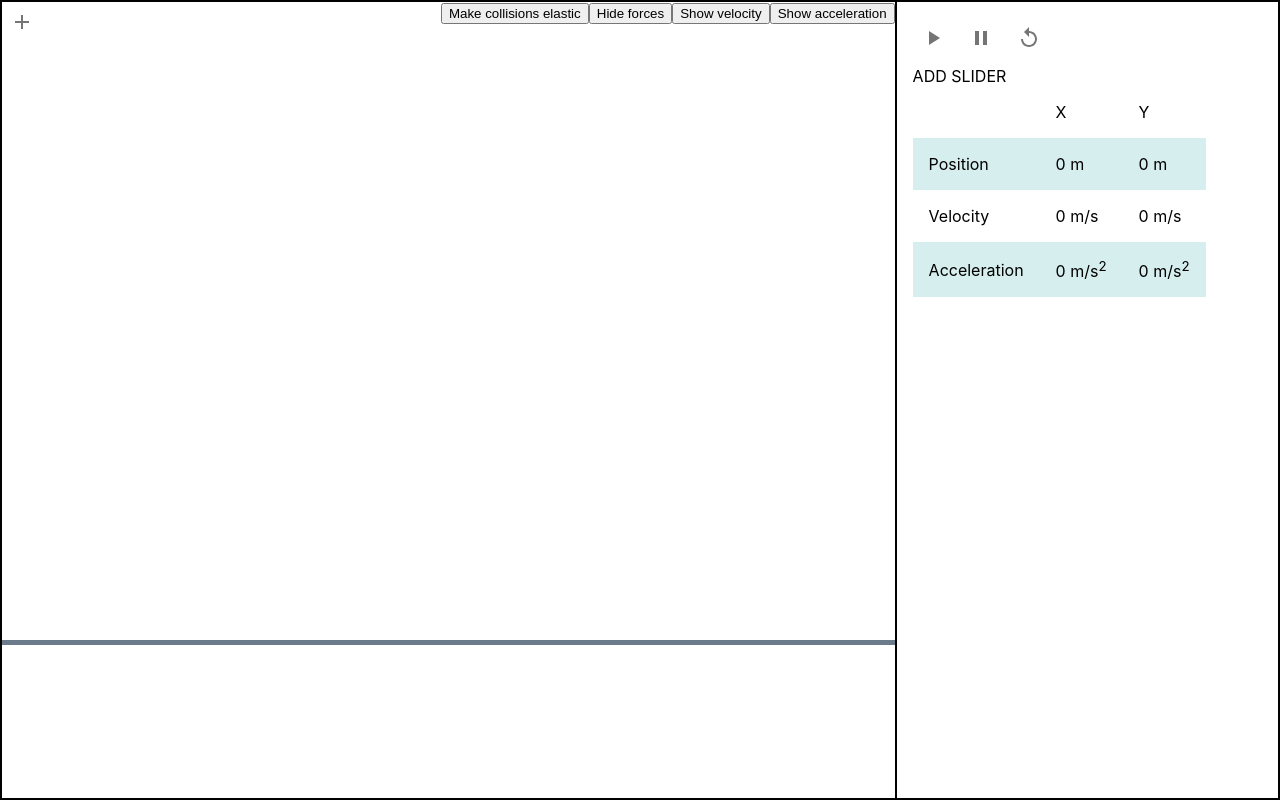
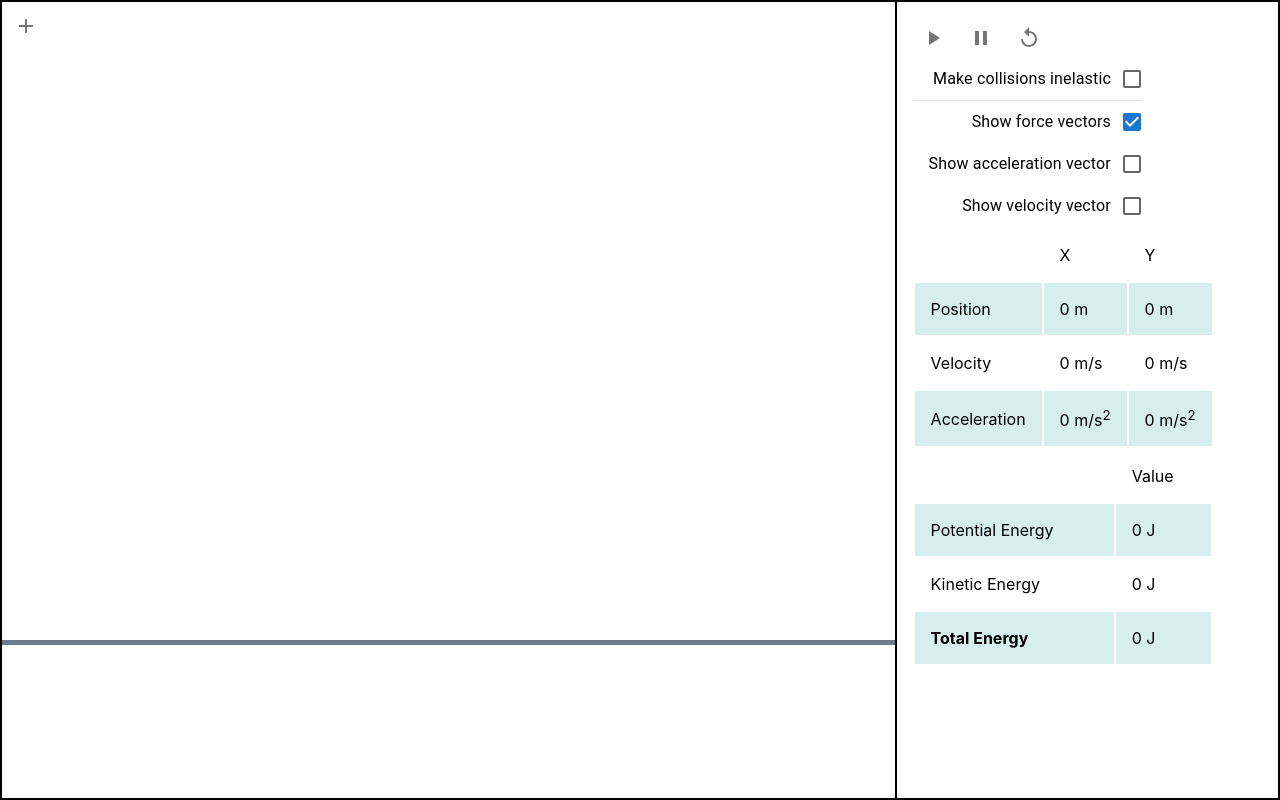
Before and after one commit to brynnchernosky/physics-mechanics-simulator, a React (Create React App) app: page / in a window 1280 px wide. Built offline with nearby package versions, Linux system fonts and the light colour scheme.

Commit message:
updated ui

```diff
--- a/src/App.scss
+++ b/src/App.scss
@@ -35,12 +35,14 @@
   }
 }
 
-table,
 th,
 td {
-  // border: 1px solid black;
   border-collapse: collapse;
   padding: 1em;
+}
+
+table {
+  min-width: 300px;
 }
 
 tr:nth-child(even) {
--- a/src/App.tsx
+++ b/src/App.tsx
@@ -1,23 +1,33 @@
-import React, { useEffect, useState } from "react";
-import { Weight, IForce } from "./Weight";
-import "./App.scss";
-import { IWallProps, Wall } from "./Wall";
-import ToolTip from "@mui/material/Tooltip";
+import AddIcon from "@mui/icons-material/Add";
+import AddCircleIcon from "@mui/icons-material/AddCircle";
+import ClearIcon from "@mui/icons-material/Clear";
+import PauseIcon from "@mui/icons-material/Pause";
+import PlayArrowIcon from "@mui/icons-material/PlayArrow";
+import ReplayIcon from "@mui/icons-material/Replay";
+import Checkbox from "@mui/material/Checkbox";
+import Divider from "@mui/material/Divider";
+import FormControl from "@mui/material/FormControl";
+import FormControlLabel from "@mui/material/FormControlLabel";
+import FormGroup from "@mui/material/FormGroup";
+import FormLabel from "@mui/material/FormLabel";
+import Box from "@mui/material/Box";
+import Slider from "@mui/material/Slider";
 import IconButton from "@mui/material/IconButton";
-import PlayArrowIcon from "@mui/icons-material/PlayArrow";
-import PauseIcon from "@mui/icons-material/Pause";
-import ReplayIcon from "@mui/icons-material/Replay";
-import AddIcon from "@mui/icons-material/Add";
-import Popover from "@mui/material/Popover";
-import Stack from "@mui/material/Stack";
 import List from "@mui/material/List";
 import ListItem from "@mui/material/ListItem";
 import ListItemButton from "@mui/material/ListItemButton";
 import ListItemIcon from "@mui/material/ListItemIcon";
 import ListItemText from "@mui/material/ListItemText";
-import Divider from "@mui/material/Divider";
-import ClearIcon from "@mui/icons-material/Clear";
-
+import Popover from "@mui/material/Popover";
+import Stack from "@mui/material/Stack";
+import Switch from "@mui/material/Switch";
+import ToolTip from "@mui/material/Tooltip";
+import React, { useEffect, useState } from "react";
+import "./App.scss";
+import Radio from "@mui/material/Radio";
+import RadioGroup from "@mui/material/RadioGroup";
+import { IWallProps, Wall } from "./Wall";
+import { IForce, Weight } from "./Weight";
 export interface ISimulationElement {
   type: string;
   startPosX: number;
@@ -43,7 +53,7 @@ function App() {
   const [showForces, setShowForces] = useState<boolean>(true);
   const [showVelocity, setShowVelocity] = useState<boolean>(false);
   const [showAcceleration, setShowAcceleration] = useState<boolean>(false);
-  const [elasticCollisions, setElasticCollisions] = useState<boolean>(false);
+  const [elasticCollisions, setElasticCollisions] = useState<boolean>(true);
 
   const [positionYDisplay, setPositionYDisplay] = useState(0);
   const [velocityYDisplay, setVelocityYDisplay] = useState(0);
@@ -51,14 +61,17 @@ function App() {
   const [positionXDisplay, setPositionXDisplay] = useState(0);
   const [velocityXDisplay, setVelocityXDisplay] = useState(0);
   const [accelerationXDisplay, setAccelerationXDisplay] = useState(0);
+  const [startPendulumAngle, setStartPendulumAngle] = useState(0)
+  const [pendulumAngle, setPendulumAngle] = useState(0)
+  const [pendulumLength, setPendulumLength] = useState(0)
 
   const addWeight = () => {
     const weight: ISimulationElement = {
       type: "weight",
-      startPosX: 0,
-      startPosY: 0,
+      startPosX: 30,
+      startPosY: 30,
       color: "red",
-      mass: 10,
+      mass: 1,
       radius: 50,
       pendulum: false,
     };
@@ -69,10 +82,10 @@ function App() {
   const addPendulum = () => {
     const weight: ISimulationElement = {
       type: "weight",
-      startPosX: 0,
-      startPosY: 0,
+      startPosX: 30,
+      startPosY: 30,
       color: "red",
-      mass: 10,
+      mass: 1,
       radius: 50,
       pendulum: true,
     };
@@ -111,9 +124,13 @@ function App() {
         <div className="mechanicsSimulationButtonsAndElements">
           <div className="mechanicsSimulationButtons">
             <div>
-              <IconButton onClick={handleClick}>
-                <AddIcon />
-              </IconButton>
+              <div style={{ zIndex: 1000 }}>
+                <ToolTip title="Add/remove elements">
+                  <IconButton onClick={handleClick} size="large">
+                    <AddIcon />
+                  </IconButton>
+                </ToolTip>
+              </div>
               <Popover
                 open={open}
                 id={id}
@@ -132,7 +149,7 @@ function App() {
                         disabled={simulationElements.length > 0}
                       >
                         <ListItemIcon>
-                          <PlayArrowIcon />
+                          <AddCircleIcon />
                         </ListItemIcon>
                         <ListItemText primary="Add free weight" />
                       </ListItemButton>
@@ -143,7 +160,7 @@ function App() {
                         disabled={simulationElements.length > 0}
                       >
                         <ListItemIcon>
-                          <PlayArrowIcon />
+                          <AddCircleIcon />
                         </ListItemIcon>
                         <ListItemText primary="Add pendulum" />
                       </ListItemButton>
@@ -170,56 +187,6 @@ function App() {
                   </List>
                 </nav>
               </Popover>
-            </div>
-            <div>
-              {!elasticCollisions && (
-                <button onClick={() => setElasticCollisions(true)}>
-                  {" "}
-                  Make collisions elastic
-                </button>
-              )}
-              {elasticCollisions && (
-                <button onClick={() => setElasticCollisions(false)}>
-                  {" "}
-                  Make collisions inelastic
-                </button>
-              )}
-              {!showForces && (
-                <button onClick={() => setShowForces(true)}>
-                  {" "}
-                  Show forces
-                </button>
-              )}
-              {showForces && (
-                <button onClick={() => setShowForces(false)}>
-                  {" "}
-                  Hide forces
-                </button>
-              )}
-              {!showVelocity && (
-                <button onClick={() => setShowVelocity(true)}>
-                  {" "}
-                  Show velocity
-                </button>
-              )}
-              {showVelocity && (
-                <button onClick={() => setShowVelocity(false)}>
-                  {" "}
-                  Hide velocity
-                </button>
-              )}
-              {!showAcceleration && (
-                <button onClick={() => setShowAcceleration(true)}>
-                  {" "}
-                  Show acceleration
-                </button>
-              )}
-              {showAcceleration && (
-                <button onClick={() => setShowAcceleration(false)}>
-                  {" "}
-                  Hide acceleration
-                </button>
-              )}
             </div>
           </div>
           <div className="mechanicsSimulationElements">
@@ -256,6 +223,9 @@ function App() {
                       setDisplayXAcceleration={setAccelerationXDisplay}
                       elasticCollisions={elasticCollisions}
                       pendulum={element.pendulum ?? false}
+                      setStartPendulumAngle={setStartPendulumAngle}
+                      setPendulumAngle={setPendulumAngle}
+                      setPendulumLength={setPendulumLength}
                     />
                   </div>
                 );
@@ -311,7 +281,69 @@ function App() {
             </ToolTip>
           </Stack>
         </div>
-        <div className="slider">ADD SLIDER</div>
+        {/* <Box sx={{ width: 300 }}>
+          <Slider
+            aria-label="Timestep"
+            defaultValue={0}
+            valueLabelDisplay="auto"
+            step={10}
+            marks={[
+              { value: 0, label: "0s" },
+              { value: 10, label: "1s" },
+              { value: 20, label: "2s" },
+              { value: 30, label: "3s" },
+              { value: 40, label: "4s" },
+              { value: 50, label: "5s" },
+              { value: 60, label: "6s" },
+              { value: 70, label: "7s" },
+              { value: 80, label: "8s" },
+              { value: 90, label: "9s" },
+              { value: 100, label: "10s" },
+            ]}
+          />
+        </Box> */}
+        <div>
+          <FormControl component="fieldset">
+            <FormGroup>
+              <FormControlLabel
+                control={
+                  <Checkbox
+                    onChange={() => setElasticCollisions(!elasticCollisions)}
+                  />
+                }
+                label="Make collisions inelastic"
+                labelPlacement="start"
+              />
+              <Divider />
+              <FormControlLabel
+                control={
+                  <Checkbox
+                    onChange={() => setShowForces(!showForces)}
+                    defaultChecked
+                  />
+                }
+                label="Show force vectors"
+                labelPlacement="start"
+              />
+              <FormControlLabel
+                control={
+                  <Checkbox
+                    onChange={() => setShowAcceleration(!showAcceleration)}
+                  />
+                }
+                label="Show acceleration vector"
+                labelPlacement="start"
+              />
+              <FormControlLabel
+                control={
+                  <Checkbox onChange={() => setShowVelocity(!showVelocity)} />
+                }
+                label="Show velocity vector"
+                labelPlacement="start"
+              />
+            </FormGroup>
+          </FormControl>
+        </div>
         <div className="mechanicsSimulationEquation">
           <table>
             <tr>
@@ -348,6 +380,34 @@ function App() {
             </tr>
           </table>
         </div>
+        <div className="mechanicsSimulationEquation">
+          <table>
+            <tr>
+              <td>&nbsp;</td>
+              <td>Value</td>
+            </tr>
+            <tr>
+              <td>Potential Energy</td>
+              <td>{Math.round(pendulumLength * (1-Math.cos(pendulumAngle)) * 9.81 * 10) / 10} J</td>
+            </tr>
+            <tr>
+              <td>Kinetic Energy</td>
+              <td>
+                {Math.round(((Math.round(pendulumLength * (1-Math.cos(startPendulumAngle)) * 9.81 * 10) / 10)-(Math.round(pendulumLength * (1-Math.cos(pendulumAngle)) * 9.81 * 10) / 10))*10)/10}{" "}
+                J
+              </td>
+            </tr>
+            <tr>
+              <td>
+                <b>Total Energy</b>
+              </td>
+              <td>
+                {Math.round(pendulumLength * (1-Math.cos(startPendulumAngle)) * 9.81 * 10) / 10}{" "}
+                J
+              </td>
+            </tr>
+          </table>
+        </div>
       </div>
     </div>
   );
```
Also changed, not shown: src/Weight.tsx (+25 -2 lines).
